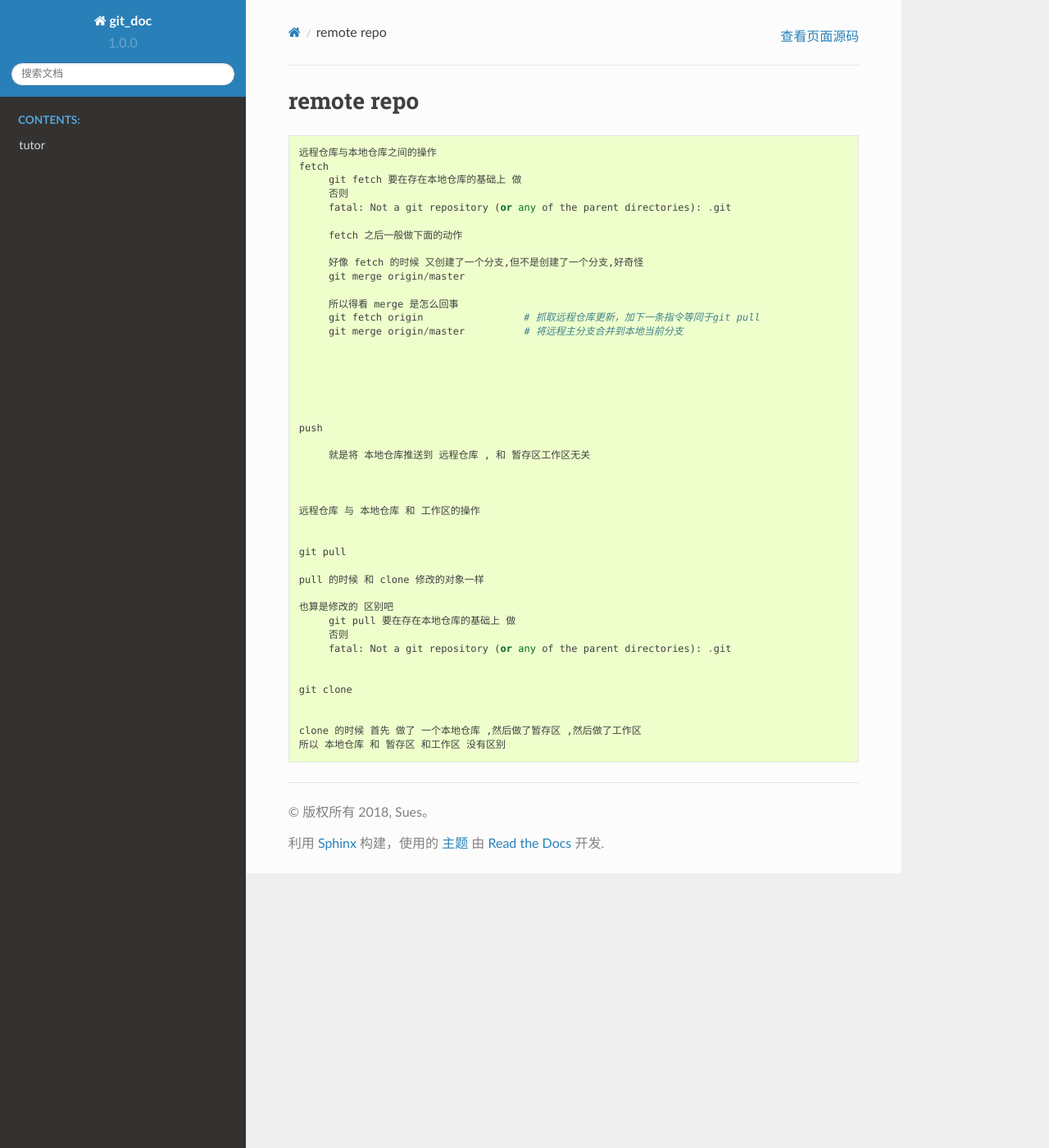
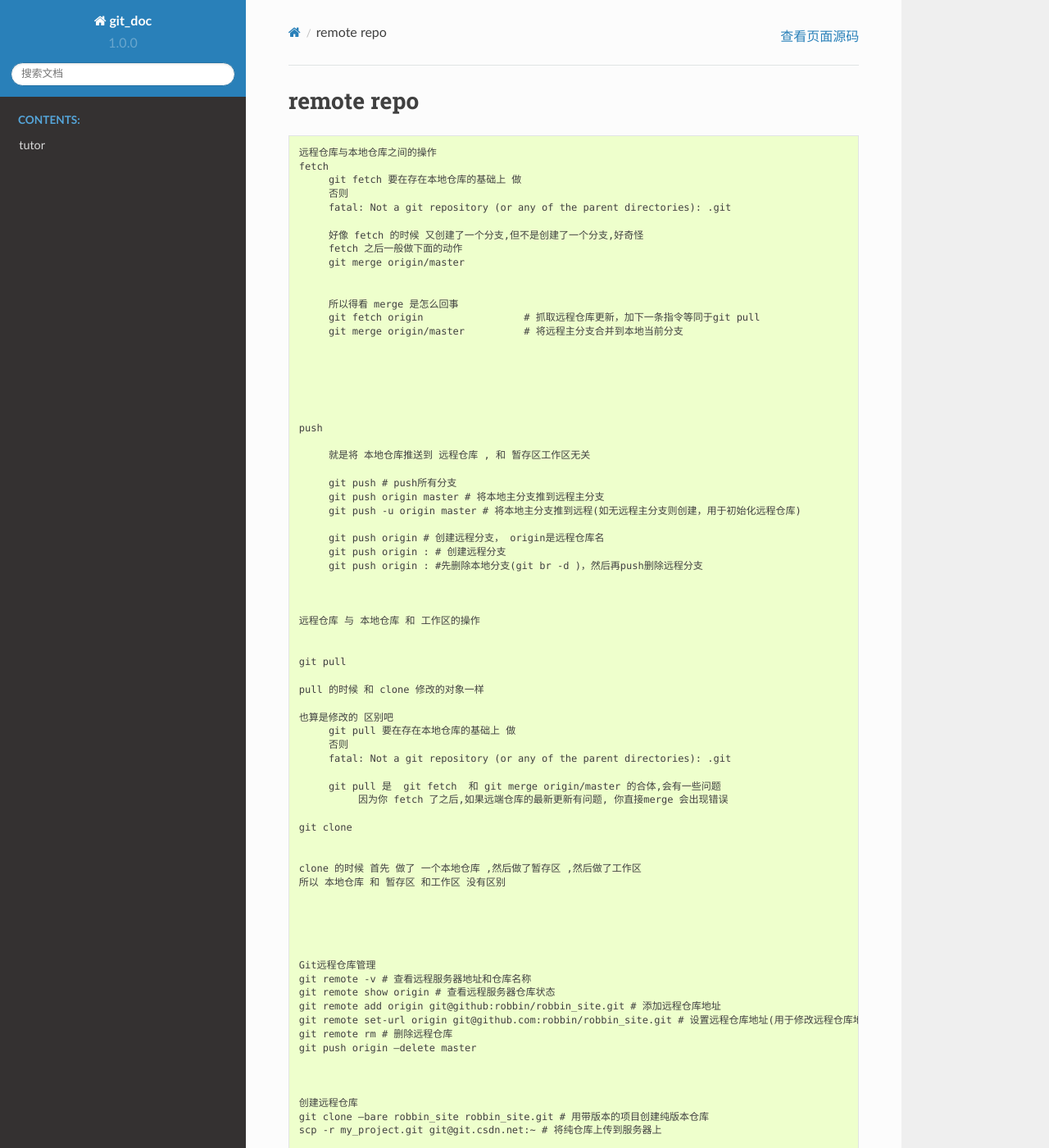
Before and after one commit to lisider/git_doc, a Sphinx documentation site: the page built from source/remote_repo.rst, in a window 1280 px wide and 1400 px high. Shown: the whole window at 82% size. Built offline with Sphinx 7.4.7 and the Read the Docs theme 2.0.0, drawn with Linux system fonts in a browser that asks for light colours; formulas are drawn with MathJax 3; some of the changed text lies outside the part shown.

Commit message:
remote bind stash

```diff
--- a/source/remote_repo.rst
+++ b/source/remote_repo.rst
@@ -9,10 +9,10 @@ remote repo
           否则
           fatal: Not a git repository (or any of the parent directories): .git
 
+          好像 fetch 的时候 又创建了一个分支,但不是创建了一个分支,好奇怪
           fetch 之后一般做下面的动作
+          git merge origin/master
 
-          好像 fetch 的时候 又创建了一个分支,但不是创建了一个分支,好奇怪
-          git merge origin/master
 
           所以得看 merge 是怎么回事
           git fetch origin                 # 抓取远程仓库更新，加下一条指令等同于git pull
@@ -26,6 +26,14 @@ remote repo
      push
 
           就是将 本地仓库推送到 远程仓库 , 和 暂存区工作区无关
+
+          git push # push所有分支
+          git push origin master # 将本地主分支推到远程主分支
+          git push -u origin master # 将本地主分支推到远程(如无远程主分支则创建，用于初始化远程仓库)
+
+          git push origin # 创建远程分支， origin是远程仓库名
+          git push origin : # 创建远程分支
+          git push origin : #先删除本地分支(git br -d )，然后再push删除远程分支
 
 
 
@@ -41,9 +49,39 @@ remote repo
           否则
           fatal: Not a git repository (or any of the parent directories): .git
 
+          git pull 是  git fetch  和 git merge origin/master 的合体,会有一些问题
+               因为你 fetch 了之后,如果远端仓库的最新更新有问题, 你直接merge 会出现错误
 
      git clone
 
 
      clone 的时候 首先 做了 一个本地仓库 ,然后做了暂存区 ,然后做了工作区
      所以 本地仓库 和 暂存区 和工作区 没有区别
+
+
+
+
+
+     Git远程仓库管理
+     git remote -v # 查看远程服务器地址和仓库名称
+     git remote show origin # 查看远程服务器仓库状态
+     git remote add origin git@github:robbin/robbin_site.git # 添加远程仓库地址
+     git remote set-url origin git@github.com:robbin/robbin_site.git # 设置远程仓库地址(用于修改远程仓库地址)
+     git remote rm # 删除远程仓库
+     git push origin –delete master
+
+
+
+     创建远程仓库
+     git clone –bare robbin_site robbin_site.git # 用带版本的项目创建纯版本仓库
+     scp -r my_project.git git@git.csdn.net:~ # 将纯仓库上传到服务器上
+
+     mkdir robbin_site.git && cd robbin_site.git && git –bare init # 在服务器创建纯仓库
+     git remote add origin git@github.com:robbin/robbin_site.git # 设置远程仓库地址
+     git push -u origin master # 客户端首次提交
+     git push -u origin develop # 首次将本地develop分支提交到远程develop分支，并且track
+
+     git remote set-head origin master # 设置远程仓库的HEAD指向master分支
+
+`尽量不要用pull`_
+.. _`尽量不要用pull`: https://oschina.net/translate/git-fetch-and-merge
```
Also changed, not shown: bind.rst (added, +7 -0 lines), other.rst (added, +11 -0 lines), source/branch.rst (added, +168 -0 lines), source/tag.rst (added, +30 -0 lines), stash.rst (added, +9 -0 lines), tag.rst (added, +9 -0 lines).
